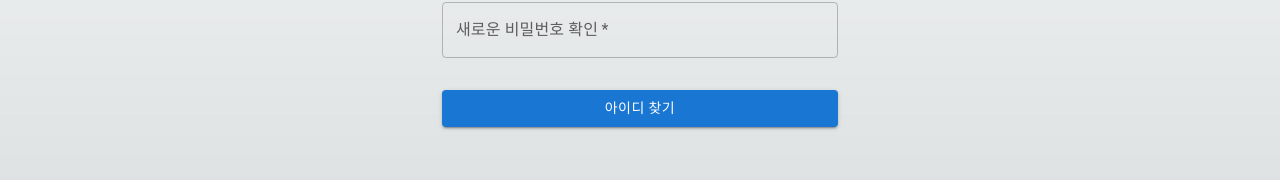
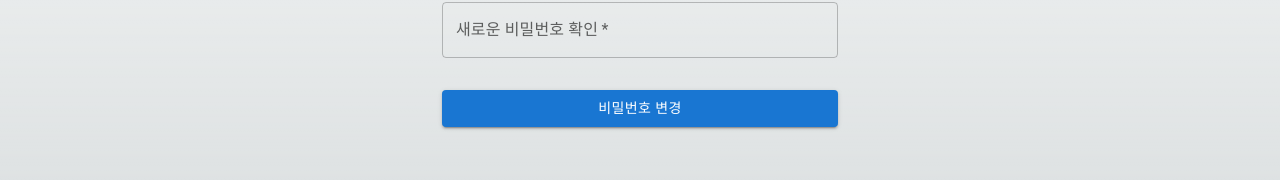
Before and after one commit to Genithlabs/Memorial, a Next.js app: page /reset-password/1 in a window 1280 px wide. Shown: the part 398-578 px from the top of the page. Built offline with nearby package versions, Linux system fonts and the light colour scheme.

Commit message:
비밀번호 변경 페이지의 submit button 텍스트를 변경합니다.

```diff
--- a/components/ResetPassword.tsx
+++ b/components/ResetPassword.tsx
@@ -118,7 +118,7 @@ export default function ResetPasswordForm() {
                             variant="contained"
                             sx={{ mt: 3, mb: 2 }}
                         >
-                            아이디 찾기
+                            비밀번호 변경
                         </Button>
                     </Box>
                 </Box>
```
